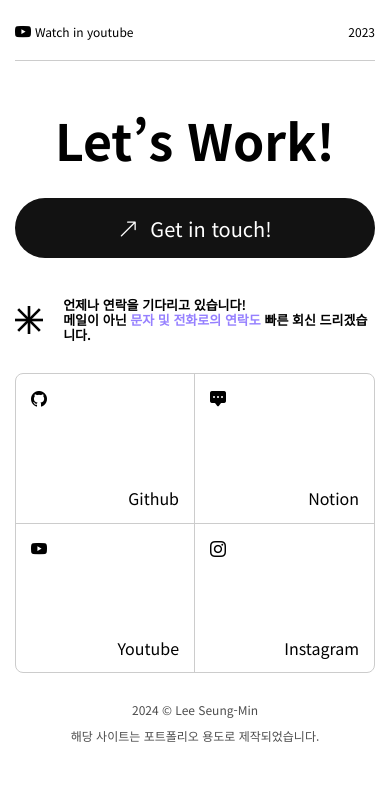
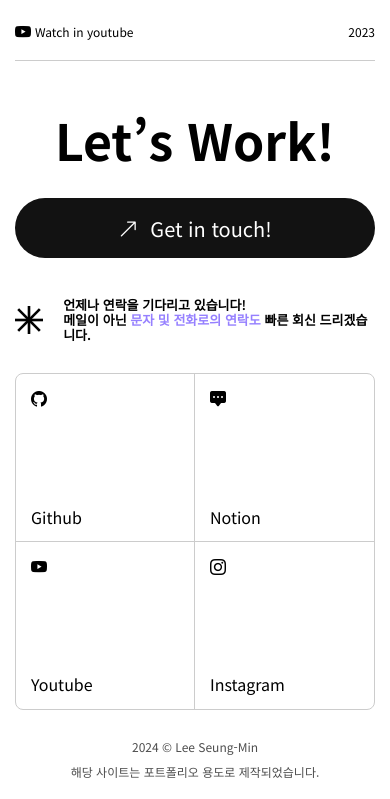
Before and after one commit to minii97/portfolio, a website: page index.html in a window 390 px wide. Shown: the part 5217-6016 px from the top of the page. Before the commit the page ends 5979 px from the top, so only its background shows below. Drawn offline with nearby package versions, Linux system fonts and the light colour scheme; a web font is replaced by a local one.

Commit message:
🐛 Fix layout of footer-contact-item on mobile

```diff
--- a/styles/components/_footer.scss
+++ b/styles/components/_footer.scss
@@ -61,18 +61,12 @@
     }
 
     a {
-      position: relative;
-      width: 100%;
+      display: flex;
+      flex-direction: column;
 
       i {
         display: block;
-        padding-bottom: 100px;
-      }
-
-      span {
-        position: absolute;
-        right: 0;
-        bottom: 0;
+        margin-bottom: 100px;
       }
     }
   }
```
Also changed, not shown: style.css, 1 other file.
